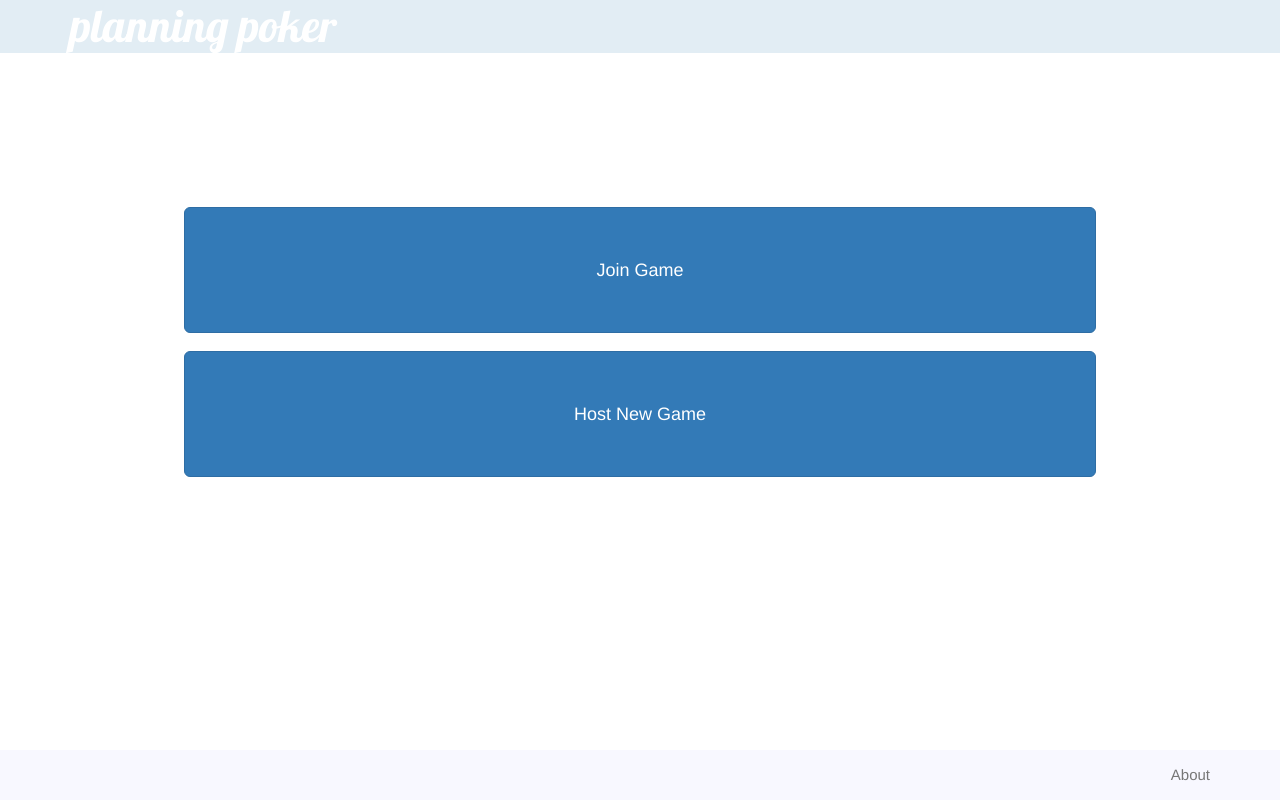
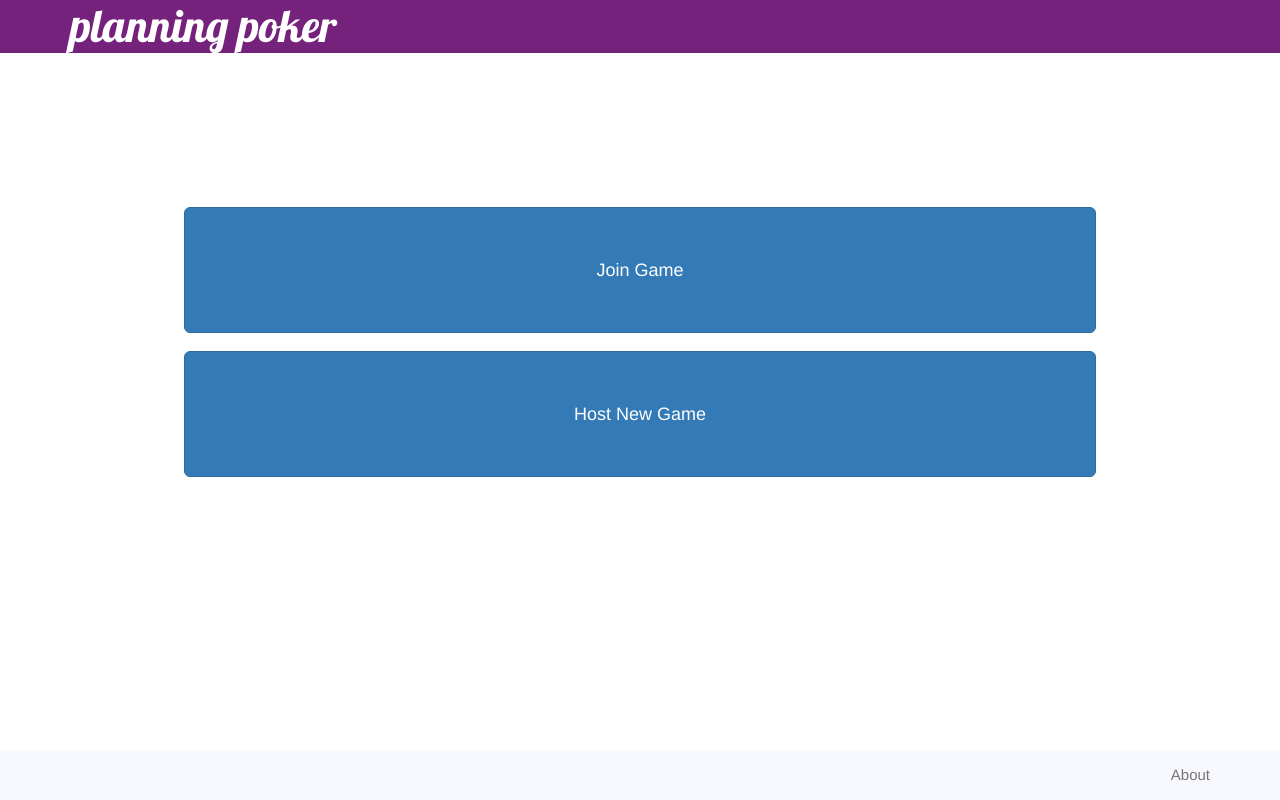
Before and after one commit to richashworth/planningpoker, a React (Create React App) app in the folder planningpoker-web/: page / in a window 1280 px wide. Built offline with nearby package versions, Linux system fonts and the light colour scheme; no server answers.

Commit message:
Revert "Update Header.css"
This reverts commit 59881ffc072446be2f896e53c913f9e561074dec.

```diff
--- a/planningpoker-web/src/styles/Header.css
+++ b/planningpoker-web/src/styles/Header.css
@@ -5,7 +5,7 @@
 
 .navbar-top {
     height: 53px;
-    background-color: #E2EDF4;
+    background-color: #75227d;
     z-index: 100;
 }
 
@@ -30,7 +30,7 @@
 }
 
 .collapse.in{
-    background-color: #E2EDF4;
+    background-color: #75227d;
 }
 
 button.logout-btn {
```
